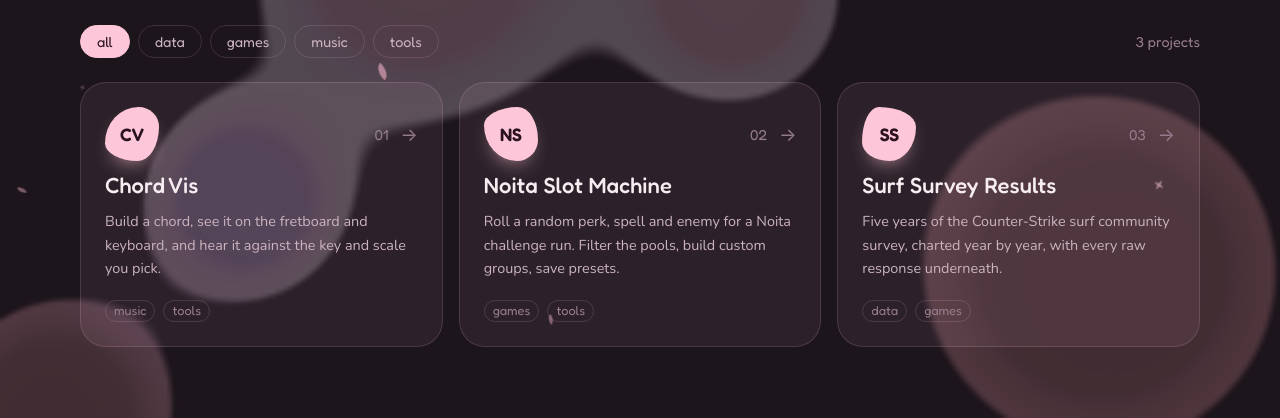
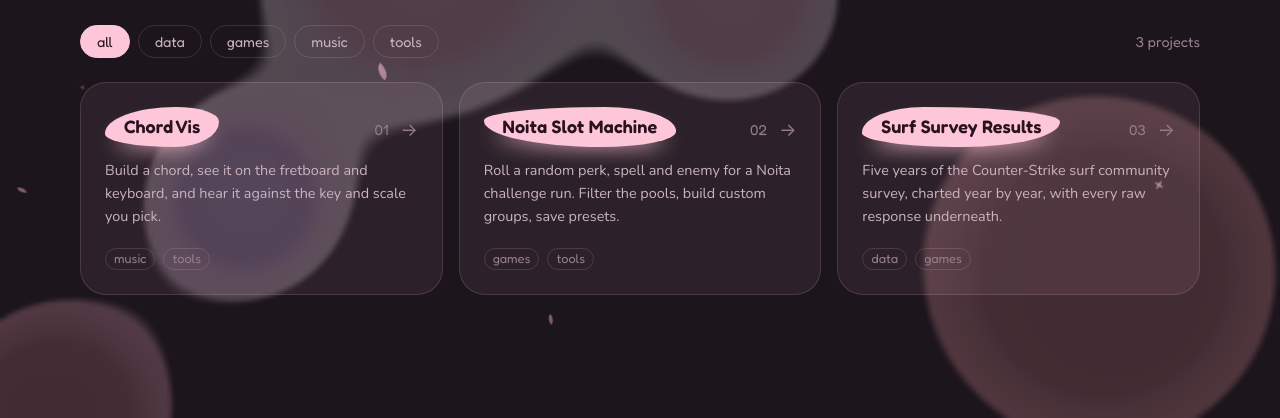
Before and after one commit to ProgrammingPaddy/piddicuscom, a website: page public/index.html in a window 1280 px wide. Shown: the part 382-800 px from the top of the page. Drawn offline with nearby package versions, Linux system fonts and the light colour scheme.

Commit message:
Improve card visuals

```diff
--- a/public/css/animations.css
+++ b/public/css/animations.css
@@ -265,7 +265,7 @@
 
     .chip:hover,
     .card__link:hover,
-    .card__link:hover .card__mark,
+    .card__link:hover .card__title,
     .site-header__brand:hover .site-header__logo {
         transform: none;
     }
--- a/public/css/components.css
+++ b/public/css/components.css
@@ -99,48 +99,51 @@
 
 .card__top {
     display: flex;
-    align-items: center;
+    align-items: flex-start;
     justify-content: space-between;
+    gap: var(--space-3);
 }
 
-/* Project mark: a pink blob carrying the project's initials, or its own
-   image clipped to the same shape. --blob-rest and --blob-hover are
-   border-radius values seeded per project in JS. */
-.card__mark {
-    display: grid;
-    place-items: center;
-    width: 54px;
-    height: 54px;
-    overflow: hidden;
-    font-family: var(--font-display);
+/* The title is a pink blob. --blob-rest and --blob-hover are border-radius
+   values seeded per project in JS; the shape morphs between them on hover. */
+.card__title {
+    display: inline-flex;
+    align-items: center;
+    gap: var(--space-2);
+    max-width: 100%;
+    padding: 0.5em 1.05em;
     font-size: var(--text-lg);
     font-weight: 600;
-    line-height: 1;
-    letter-spacing: -0.02em;
+    line-height: 1.2;
     color: var(--color-on-accent);
     background: var(--color-accent);
     border-radius: var(--blob-rest, 50%);
     box-shadow: 0 10px 22px -12px var(--color-accent);
+    text-wrap: balance;
     transition:
         border-radius var(--duration-slow) var(--ease-bounce),
         transform var(--duration-base) var(--ease-bounce);
 }
 
-.card__mark img {
-    width: 100%;
-    height: 100%;
+.card__title-icon {
+    flex-shrink: 0;
+    width: 1.4em;
+    height: 1.4em;
     object-fit: cover;
+    border-radius: 50%;
 }
 
-.card__link:hover .card__mark {
+.card__link:hover .card__title {
     border-radius: var(--blob-hover, 50%);
-    transform: rotate(-5deg) scale(1.06);
+    transform: rotate(-2deg) scale(1.03);
 }
 
 .card__meta {
     display: flex;
+    flex-shrink: 0;
     align-items: center;
     gap: var(--space-3);
+    padding-top: 0.55em;
     font-family: var(--font-display);
     font-size: var(--text-sm);
     color: var(--color-text-faint);
@@ -156,10 +159,6 @@
 .card__link:hover .card__arrow {
     color: var(--color-accent);
     transform: translateX(4px);
-}
-
-.card__title {
-    font-size: var(--text-xl);
 }
 
 .card__description {
--- a/public/index.html
+++ b/public/index.html
@@ -75,13 +75,12 @@
         <li class="card">
             <a class="card__link" href="#">
                 <div class="card__top">
-                    <span class="card__mark" aria-hidden="true"></span>
+                    <h2 class="card__title"></h2>
                     <span class="card__meta" aria-hidden="true">
                         <span class="card__index"></span>
                         <span class="card__arrow">&rarr;</span>
                     </span>
                 </div>
-                <h2 class="card__title"></h2>
                 <p class="card__description"></p>
                 <ul class="card__tags"></ul>
             </a>
--- a/public/js/logo.js
+++ b/public/js/logo.js
@@ -33,10 +33,10 @@
 };
 
 /** Furthest a pupil may travel in any direction, in the SVG's own units. */
-const PUPIL_TRAVEL = 14;
+const PUPIL_TRAVEL = 24;
 
 /** Fraction of the room between pupil and socket edge that may be used. */
-const ROOM_USE = 0.8;
+const ROOM_USE = 0.85;
 
 /** Extra units the pupil may slide under the socket edge. */
 const PEEK = 1.5;
--- a/public/js/main.js
+++ b/public/js/main.js
@@ -27,12 +27,12 @@
     return Array.isArray(data.projects) ? data.projects : [];
 }
 
-/* Marks ------------------------------------------------------------------- */
+/* Title blobs ------------------------------------------------------------- */
 
 /**
- * Projects without an icon get a pink blob with their initials. The blob's
- * shape is seeded from the slug so it is different for every project but
- * the same on every visit.
+ * Each card's title sits in a pink blob. The blob's shape is seeded from the
+ * slug so it is different for every project but the same on every visit,
+ * and it morphs to a second seeded shape on hover.
  */
 
 function hashString(text) {
@@ -67,29 +67,22 @@
     return `${a}% ${100 - a}% ${100 - b}% ${b}% / ${c}% ${d}% ${100 - d}% ${100 - c}%`;
 }
 
-function initials(title) {
-    const words = title.trim().split(/\s+/).filter(Boolean);
-    const letters = words.slice(0, 2).map((word) => Array.from(word)[0].toUpperCase());
-
-    return letters.join("") || "?";
-}
-
-function fillMark(mark, project) {
+function fillTitle(title, project) {
     const random = createRandom(hashString(project.slug));
 
-    mark.style.setProperty("--blob-rest", blobRadius(random));
-    mark.style.setProperty("--blob-hover", blobRadius(random));
+    title.style.setProperty("--blob-rest", blobRadius(random));
+    title.style.setProperty("--blob-hover", blobRadius(random));
 
     if (project.icon) {
         const image = document.createElement("img");
+        image.className = "card__title-icon";
         image.src = project.icon;
         image.alt = "";
         image.loading = "lazy";
-        mark.append(image);
-        mark.classList.add("card__mark--image");
-    } else {
-        mark.textContent = initials(project.title);
+        title.append(image);
     }
+
+    title.append(document.createTextNode(project.title));
 }
 
 /* Rendering --------------------------------------------------------------- */
@@ -107,10 +100,9 @@
     card.style.setProperty("--card-index", index);
 
     link.href = project.href;
-    fragment.querySelector(".card__title").textContent = project.title;
+    fillTitle(fragment.querySelector(".card__title"), project);
     fragment.querySelector(".card__description").textContent = project.description || "";
     fragment.querySelector(".card__index").textContent = formatIndex(index);
-    fillMark(fragment.querySelector(".card__mark"), project);
 
     for (const tag of project.tags || []) {
         const item = document.createElement("li");
```
Also changed, not shown: README.md.
